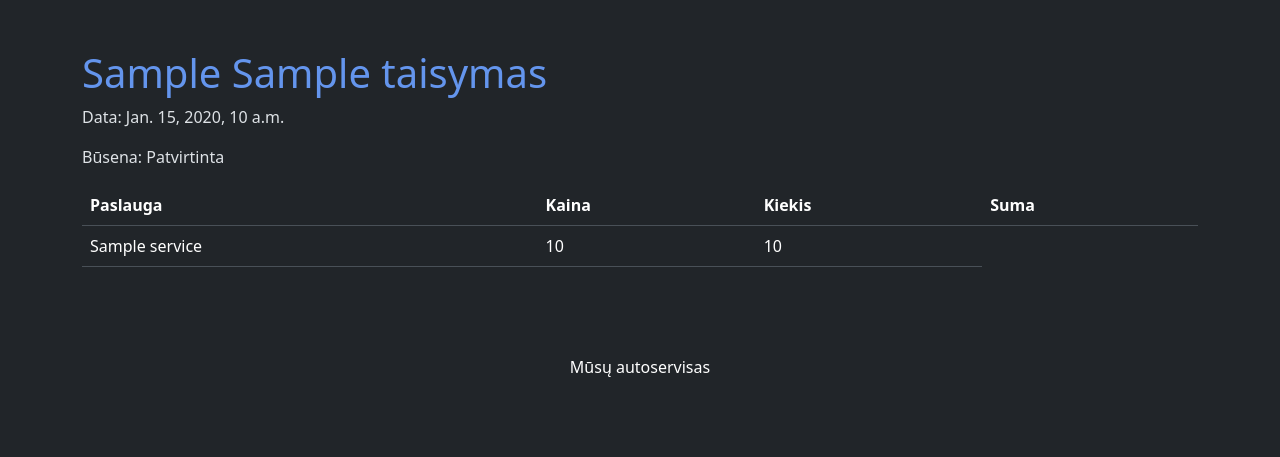
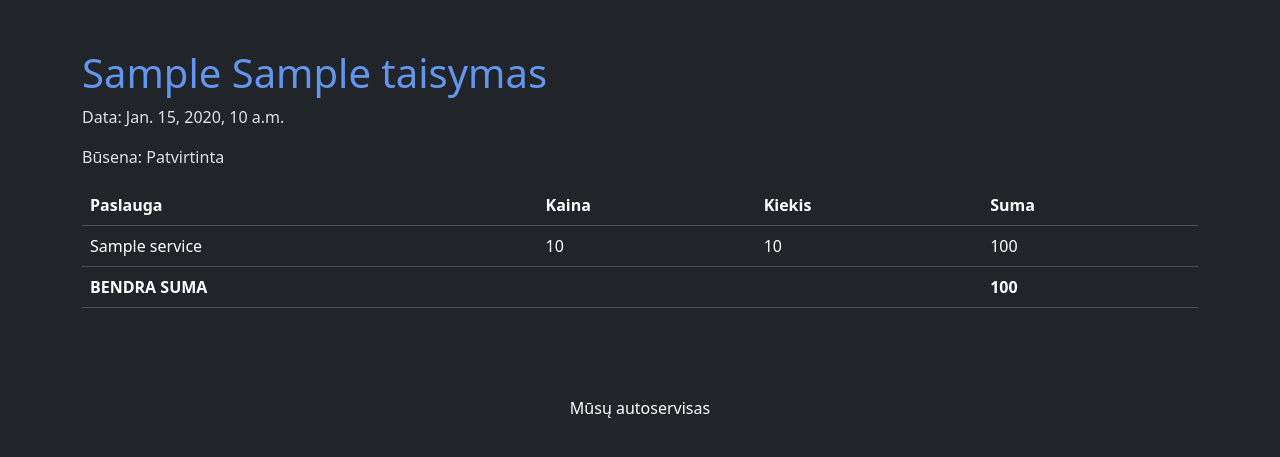
Before and after one commit to DonatasNoreika/autoservice_20260806, a Django app: page /orders/1/ in a window 1280 px wide. Shown: the part 247-704 px from the top of the page. Run offline with Django 5.2, Linux system fonts and the light colour scheme; tables that the repository leaves empty hold one stand-in row (values such as "Sample post").

Commit message:
5: +Padaryti, kad prie užsakymo eilutės būtų rodoma jos suma. O prie užsakymo - bendra užsakymo suma.

```diff
--- a/mysite/autoservice/templates/order.html
+++ b/mysite/autoservice/templates/order.html
@@ -22,8 +22,13 @@
         <td>{{ line.service.name }}</td>
         <td>{{ line.service.price }}</td>
         <td>{{ line.quantity }}</td>
+        <td>{{ line.line_sum }}</td>
     </tr>
     {% endfor %}
+    <tr>
+        <th colspan="3">BENDRA SUMA</th>
+        <th>{{ order.total }}</th>
+    </tr>
     </tbody>
 </table>
 {% endblock %}
```
